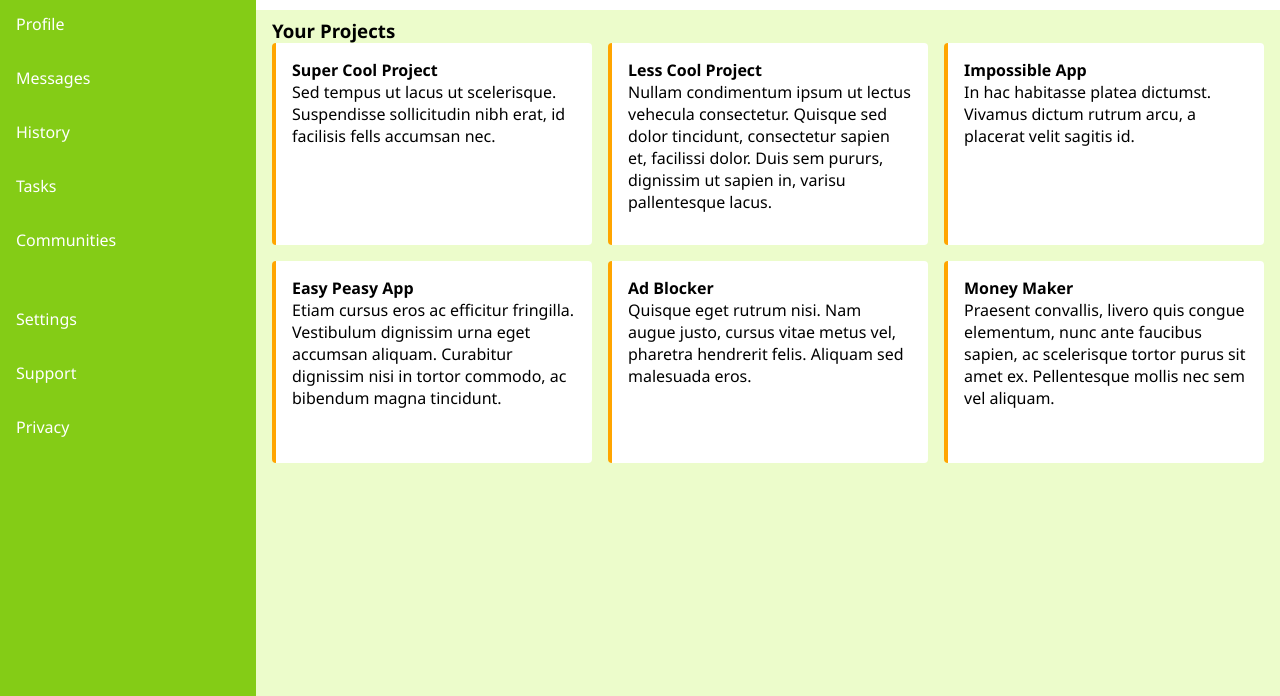
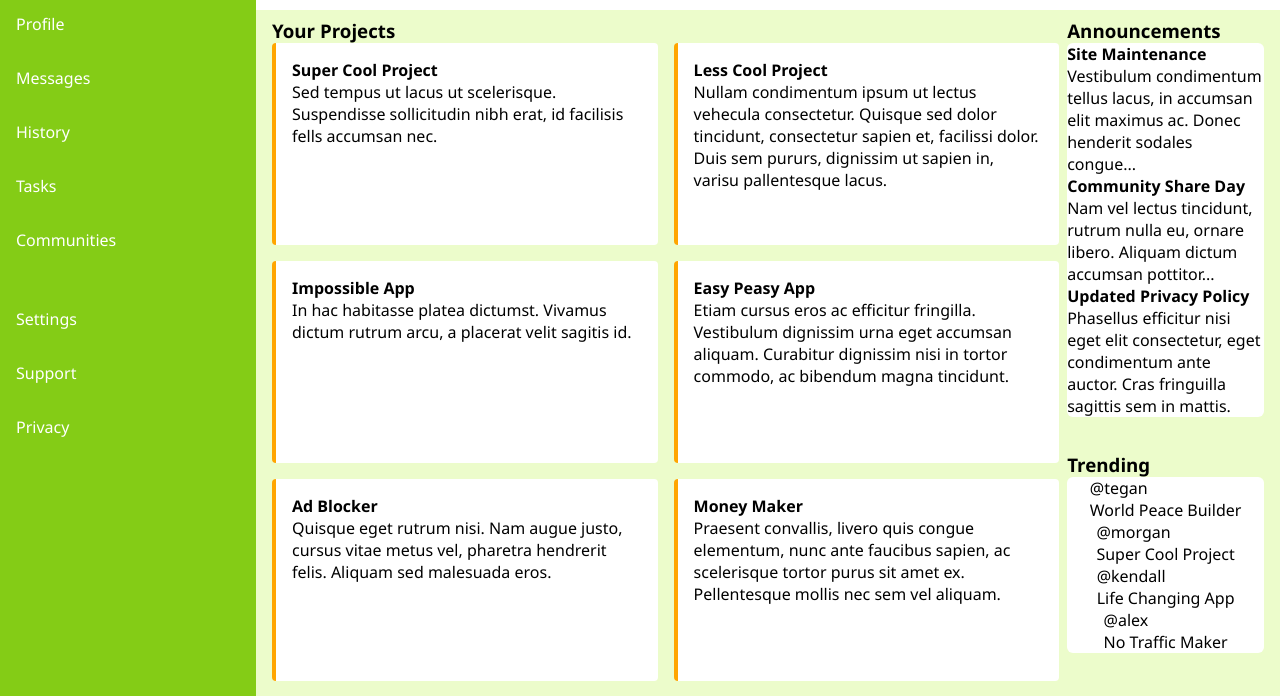
Before and after one commit to Peepachuu/admin-dashboard, a plain HTML site: page index.html in a window 1280 px wide. Shown: the part 104-800 px from the top of the page. Drawn offline with Linux system fonts and the light colour scheme.

Commit message:
Create structure for main-content section
Made the layout for the main-content section with all of the items.

```diff
--- a/index.html
+++ b/index.html
@@ -97,6 +97,51 @@
                 </div>
             </div>
         </section>
+        <section class="announcements">
+            <h1>Announcements</h1>
+            <ul>
+                <li>
+                    <h4>Site Maintenance</h4>
+                    <p>Vestibulum condimentum tellus lacus, in accumsan elit
+                        maximus ac. Donec henderit sodales congue...
+                    </p>
+                </li>
+                <li>
+                    <h4>Community Share Day</h4>
+                    <p>Nam vel lectus tincidunt, rutrum nulla eu, ornare
+                        libero. Aliquam dictum accumsan pottitor...
+                    </p>
+                </li>
+                <li>
+                    <h4>Updated Privacy Policy</h4>
+                    <p>Phasellus efficitur nisi eget elit consectetur,
+                        eget condimentum ante auctor. Cras fringuilla
+                        sagittis sem in mattis.
+                    </p>
+                </li>
+            </ul>
+        </section>
+        <section class="trending">
+            <h3>Trending</h3>
+            <ul>
+                <li>
+                    <p>@tegan</p>
+                    <p>World Peace Builder</p>
+                </li>
+                <li>
+                    <p>@morgan</p>
+                    <p>Super Cool Project</p>
+                </li>
+                <li>
+                    <p>@kendall</p>
+                    <p>Life Changing App</p>
+                </li>
+                <li>
+                    <p>@alex</p>
+                    <p>No Traffic Maker</p>
+                </li>
+            </ul>
+        </section>
     </section>
 </body>
 </html>
--- a/style.css
+++ b/style.css
@@ -1,6 +1,10 @@
 * {
     margin: 0px;
     padding: 0px;
+}
+
+ul {
+    list-style-type: none;
 }
 
 body, html {
@@ -85,8 +89,14 @@ header .buttons button {
 .main-content {
     background-color: var(--main-content-bg-color);
     padding: 8px 16px;
+    display: grid;
+    grid-template-columns: 4fr 1fr;
+    column-gap: 8px;
 }
 
+.projects {
+    grid-row: span 2;
+}
 .projects .container{
     display: grid;
     grid-template-columns: repeat(auto-fit, minmax(300px, 1fr));
@@ -100,3 +110,11 @@ header .buttons button {
     padding: 16px;
     min-height: 170px;
 }
+
+.main-content ul {
+    background-color: white;
+    border-radius: 6px;
+    display: flex;
+    flex-direction: column;
+    align-items: center;
+}
```
